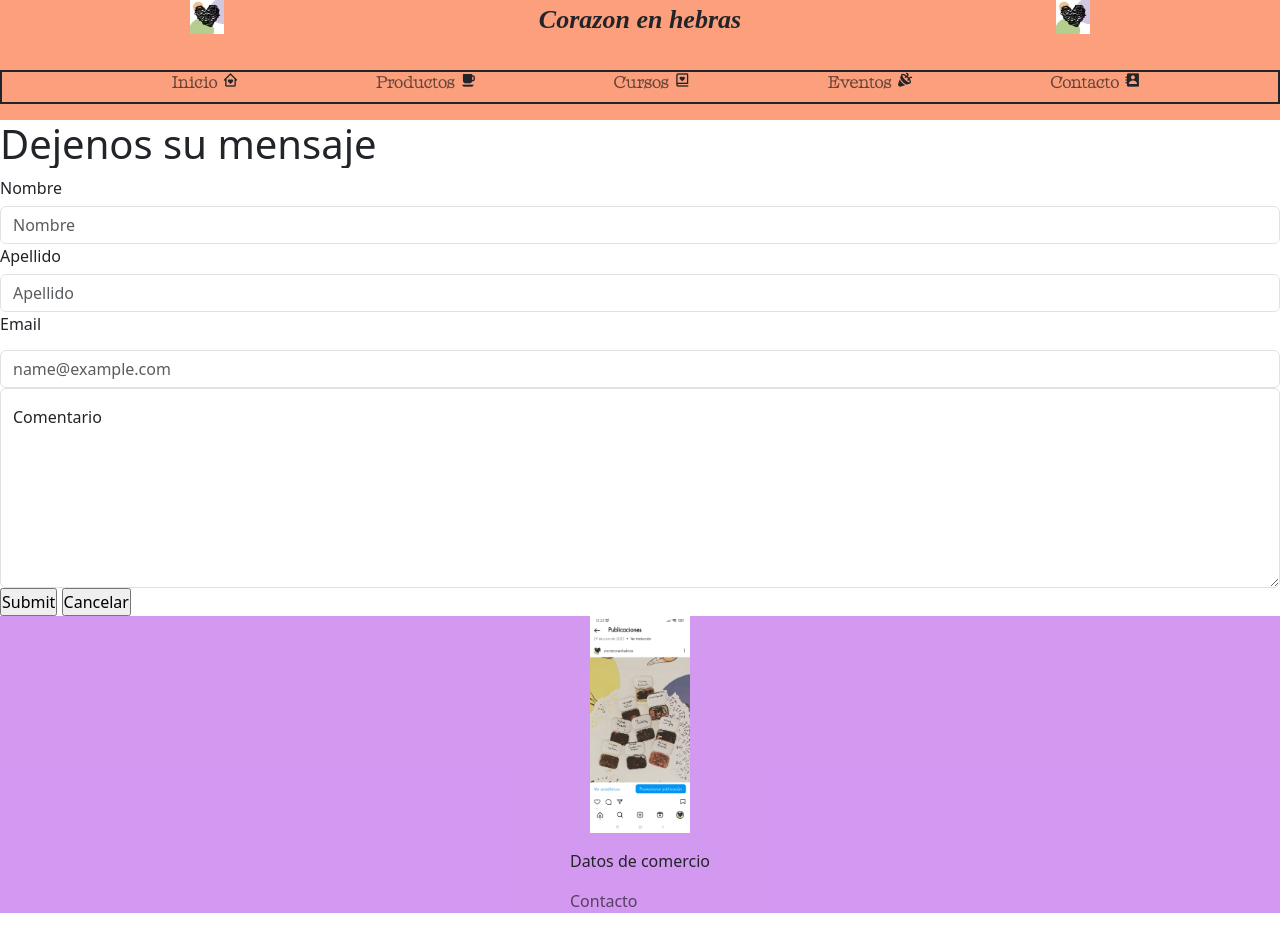
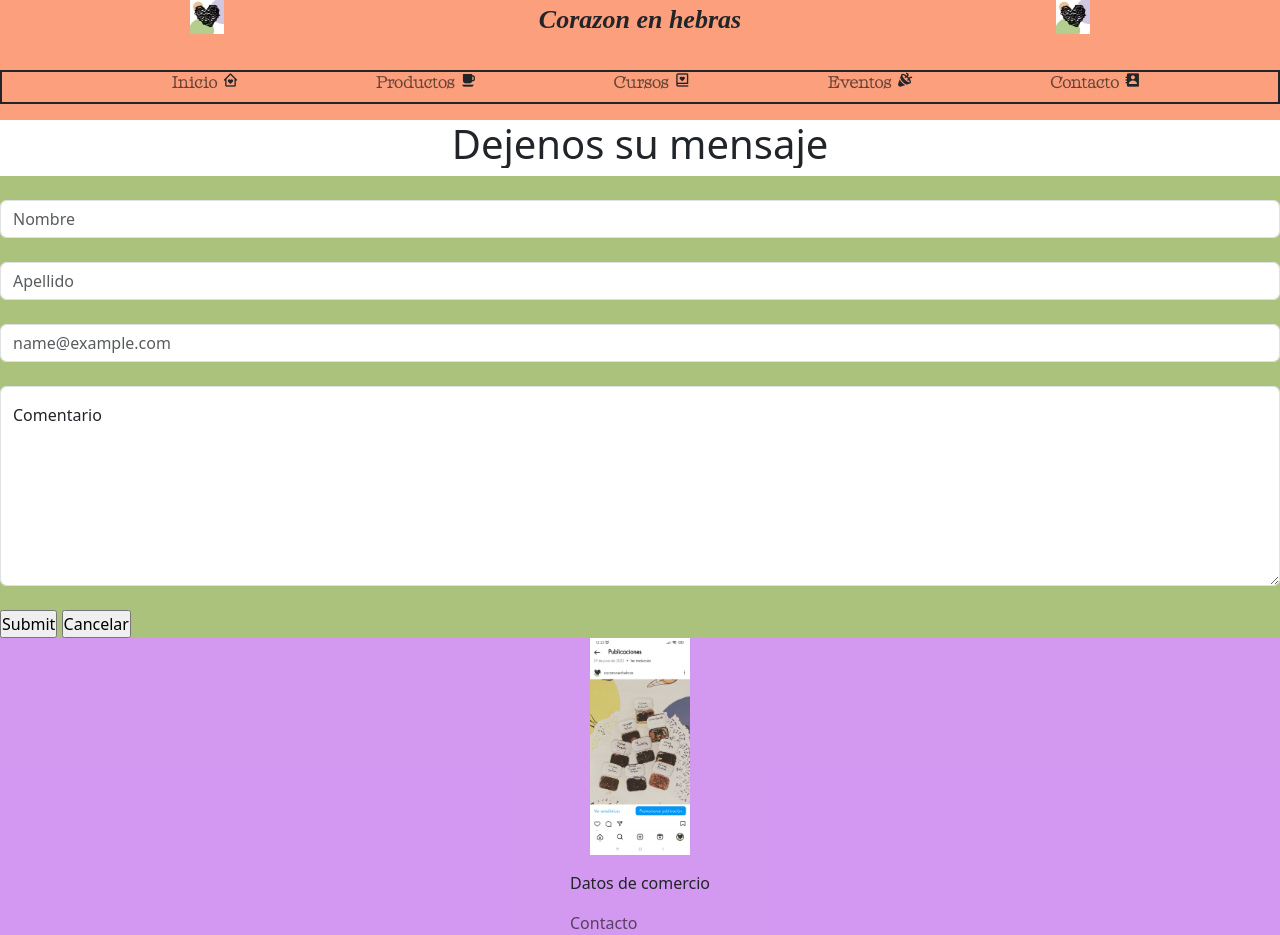
Before and after one commit to renzo9090/SegundaPreEntrega, a plain HTML site: page paginas/contacto.html in a window 1280 px wide. Before the commit the page ends 913 px from the top, so only its background shows below. Drawn offline with nearby package versions, Linux system fonts and the light colour scheme.

Commit message:
correccion para entrega n1

```diff
--- a/css/style.css
+++ b/css/style.css
@@ -89,6 +89,13 @@ footer{
 footer img{
     width: 100px;
 }
+.contacto{
+    background-color: rgba(138, 170, 74, 0.719);
+}
+.h1{
+    display: flex;
+    justify-content: center;
+}
 @media screen and (max-width: 1024px){
     nav {
         grid-template-areas:
--- a/paginas/contacto.html
+++ b/paginas/contacto.html
@@ -54,21 +54,25 @@
         <section class="contacto">
             <form action="">
                 <div class="formulario-nombre">
-                    <label for="Nombre">Nombre</label>
+                    <label for="Nombre"></label>
                     <input type="text" class="form-control"placeholder="Nombre">
                 </div>
                 <div class="formulario-apellido">
-                    <label for="Apellido">Apellido</label>
-                    <input type="text" class="form-control"placeholder="Apellido">                </div>
+                    <label for="Apellido"></label>
+                    <input type="text" class="form-control"placeholder="Apellido">
+                </div>
                 <div class="formulario-email">
-                    <label for="formControlInput" class="form-label">Email</label>
+                    <label for="formControlInput" class="form-label"></label>
                     <input type="email" class="form-control"id="formControlInput"
-                    placeholder="name@example.com">                </div>
-
+                    placeholder="name@example.com">
+                </div>
+                <br>
                 <div class="form-floating">
                     <textarea class="form-control"placeholder="Comentario" id="floatingTextarea" style="height: 200px"></textarea>
                     <label for="floatingTextarea">Comentario</label>
-                </div>                <div class="botones">
+                </div>
+                <br>
+                <div class="botones">
                     <input type="submit">
                     <input type="reset" value="Cancelar">
                 </div>
```
